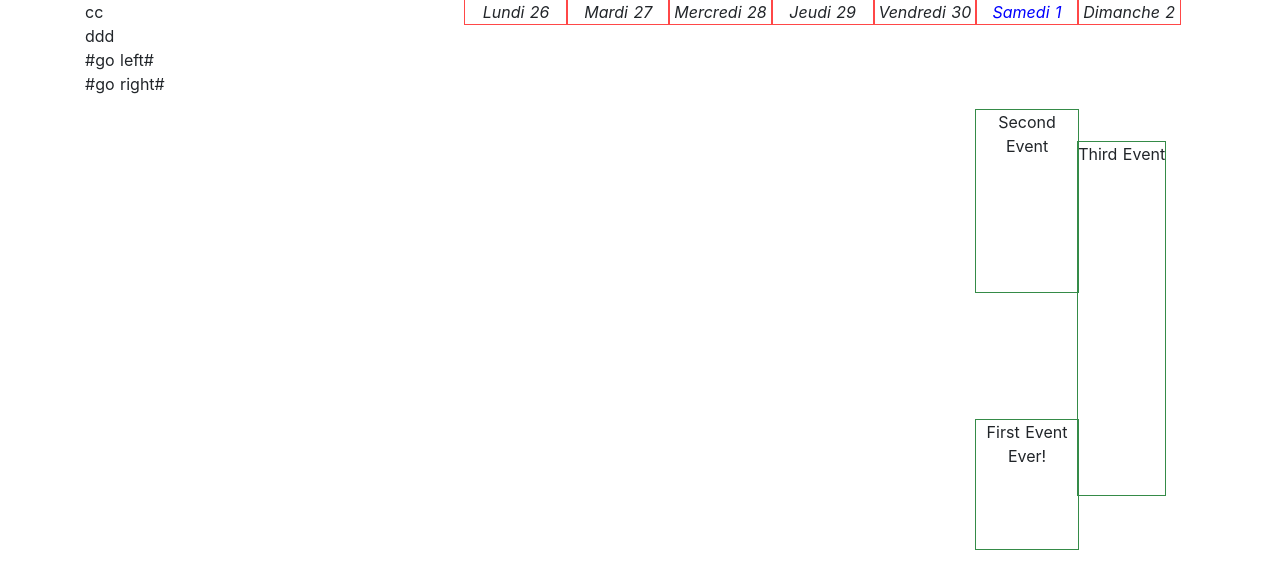
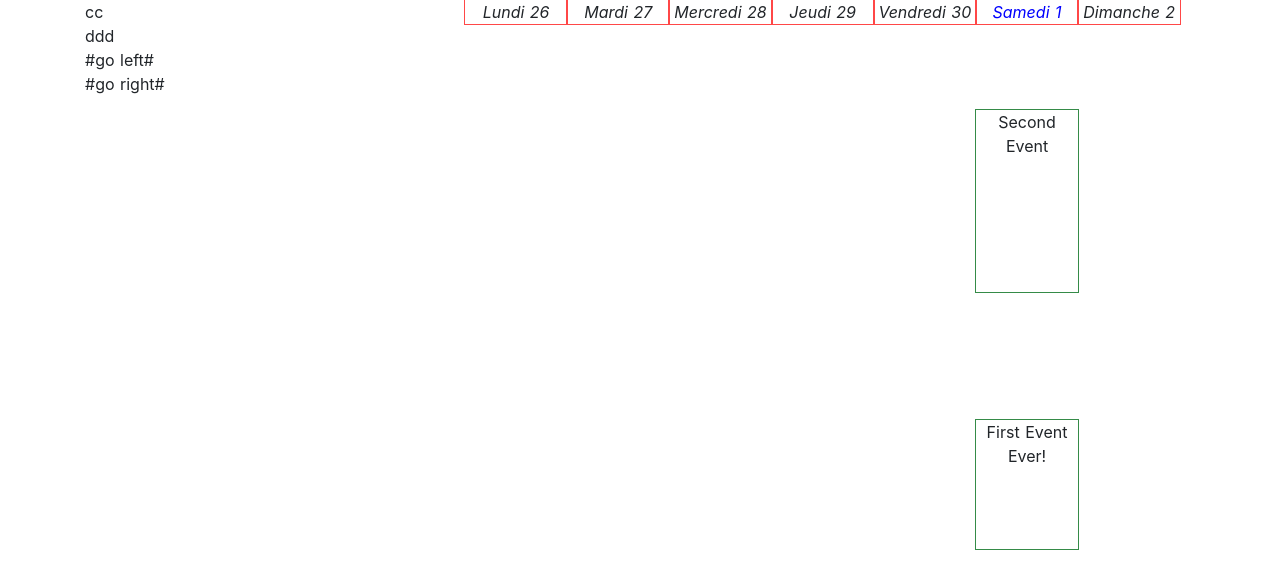
Before and after one commit to Loop-afk/amu-edt, a Nuxt app: page / in a window 1280 px wide. Shown: the top 588 px of the page. Built offline with nearby package versions, Linux system fonts and the light colour scheme.

Commit message:
group system & multi group courses

```diff
--- a/components/Schedule.vue
+++ b/components/Schedule.vue
@@ -32,6 +32,11 @@ export default {
     scheduleSchedule: {
       type: Object,
       default: null
+    },
+    scheduleDisplayedGroups: {
+      type: Array,
+      default: () => [],
+      required: false
     }
   },
   data () {
@@ -60,7 +65,9 @@ export default {
     },
     scheduleParseSchedule (schedule, day) { // permet d'envoyer seulement les cours du jour au composant ScheduleDay
       const a = schedule.data.filter(course => course.day === day.day)
-      return { data: a, workingHours: schedule.workingHours }
+      const b = a.filter(course => this.scheduleDisplayedGroups.some(eachGroup => course.group.includes(eachGroup)) === true)
+      // const b = a.filter(course => course.group.some(courseGroup => this.scheduleDisplayedGroups.includes(courseGroup)) === true)
+      return { data: b, workingHours: schedule.workingHours }
     }
   }
 }
--- a/pages/index.vue
+++ b/pages/index.vue
@@ -11,6 +11,7 @@
           <schedule
             :schedule-settings-date="day"
             :schedule-schedule="schedule"
+            :schedule-displayed-groups="scheduleDisplayedGroups"
             :schedule-height="600"
           />
         </b-col>
@@ -32,7 +33,8 @@ export default {
   },
   data () {
     return {
-      day: new Date() // date initiale qu'affiche le schedule
+      day: new Date(), // date initiale qu'affiche le schedule
+      scheduleDisplayedGroups: [2]
     }
   },
   computed: {
@@ -46,6 +48,7 @@ export default {
         data: [
           {
             day: '01/05/2021',
+            group: [2],
             start: {
               hours: 15,
               minutes: 15
@@ -60,6 +63,7 @@ export default {
           },
           {
             day: '01/05/2021',
+            group: [1, 2],
             start: {
               hours: 8,
               minutes: 0
@@ -74,6 +78,7 @@ export default {
           },
           {
             day: '02/05/2021',
+            group: [1],
             start: {
               hours: 8,
               minutes: 45
@@ -88,6 +93,7 @@ export default {
           },
           {
             day: '05/05/2021',
+            group: [1],
             start: {
               hours: 8,
               minutes: 45
@@ -96,7 +102,7 @@ export default {
               hours: 10,
               minutes: 0
             },
-            title: 'Third Event',
+            title: 'Fourth Event',
             teacher: 'Nobody.',
             room: 'Home.'
           }
```
